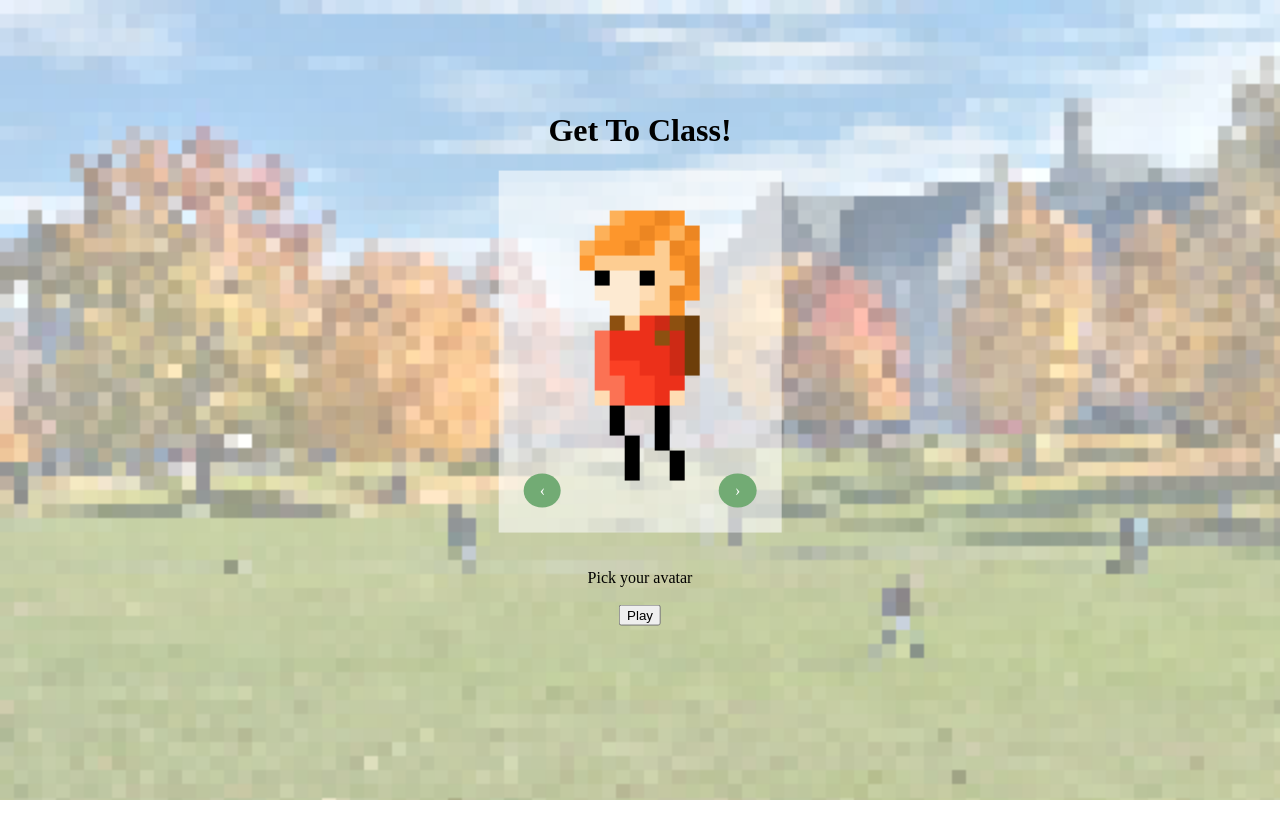
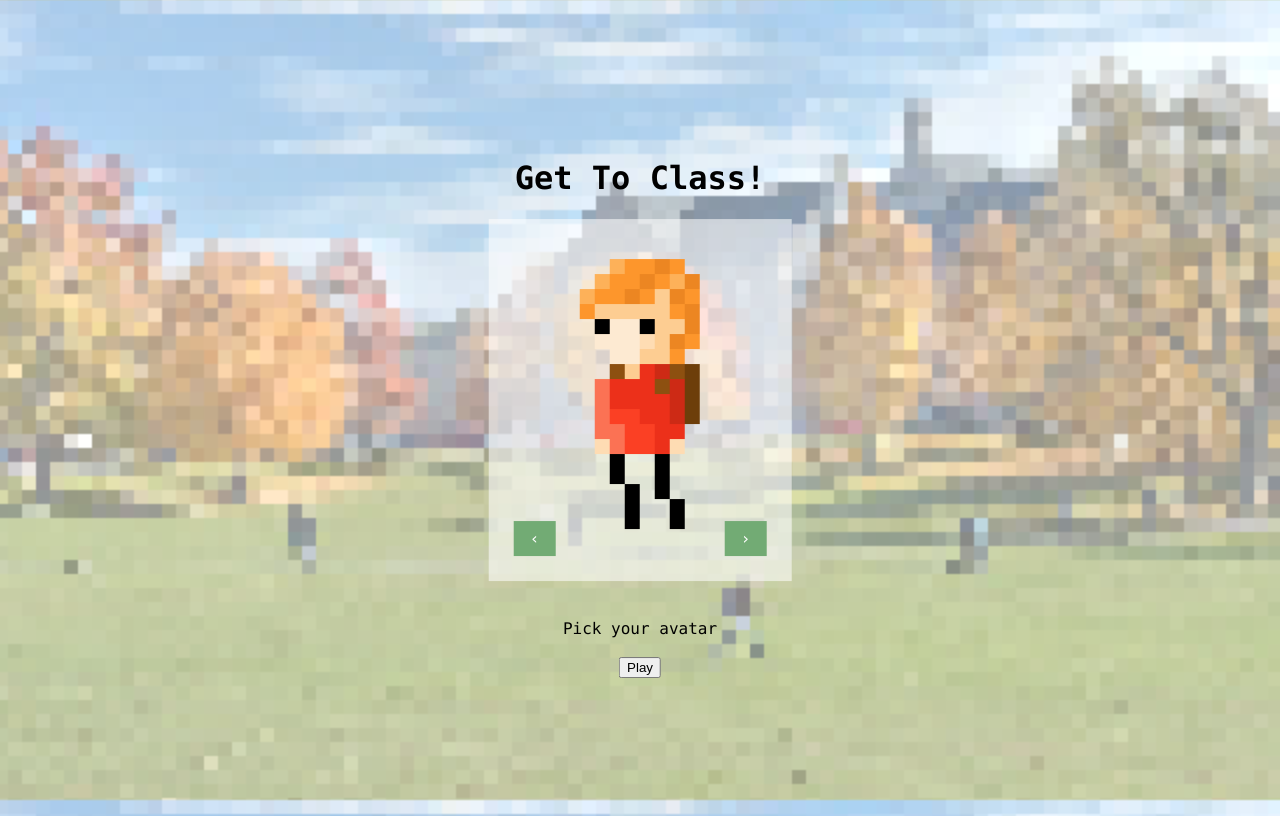
Before and after one commit to kjbowman00/VioletHackSpring2021, a website: page public/index.html in a window 1280 px wide. Drawn offline with nearby package versions, Linux system fonts and the light colour scheme; no server answers.

Commit message:
drillfield

```diff
--- a/public/gameLoop.js
+++ b/public/gameLoop.js
@@ -11,7 +11,7 @@ var deltaTime = 0;
 var timeSinceLastSendUpdate = 0;
 
 var player = { position: { x: 3, room: 1 }, avatar: 1};
-var backgroundImage = new Image(800, 400);
+var backgroundImage = new Image(115, 50);
 backgroundImage.src = "/backgrounds/background1.png";
 
 function update() {
@@ -21,6 +21,7 @@ function update() {
 
 function draw() {
 	var ctx = canvas.getContext('2d');
+	ctx.imageSmoothingEnabled = false;
 	ctx.drawImage(backgroundImage, 0, 0, backgroundImage.width, backgroundImage.height, 0, 0, canvas.width, canvas.height);
 
 	ctx.fillStyle = "black";
--- a/public/index.html
+++ b/public/index.html
@@ -12,12 +12,14 @@
 
 
 		<div id="center">
-			<h1>Get To Class!</h1>
+			<h1><b>Get To Class!</b></h1>
 
 			<div id="options">
-				<a href="#" class="previous round">&#8249;</a>
+				<!-- <a href="#" class="previous round">&#8249;</a> -->
+				<a href="#" class="previous">&#8249; </a>
 				<img src="Avatars/boy11.png">
-				<a href="#" class="next round">&#8250;</a>
+				<a href="#" class="next"> &#8250;</a>
+				<!-- <a href="#" class="next round">&#8250;</a> -->
 			</div>
 
 			<br>
--- a/public/styles.css
+++ b/public/styles.css
@@ -11,8 +11,9 @@
 	}
 
 	#main_menu_box{
+		font-family: "Lucida Console", "Courier New", monospace;
 		text-align: center;
-		height: 700px;
+		height: 800px;
  		position: relative;
 		  /* border: 3px solid green; */
 	}
```
Also changed, not shown: public/backgrounds/background1.png, public/backgrounds/finalDrillfield.png (added), public/backgrounds/oldbackground1.png (added), 3 other files.
